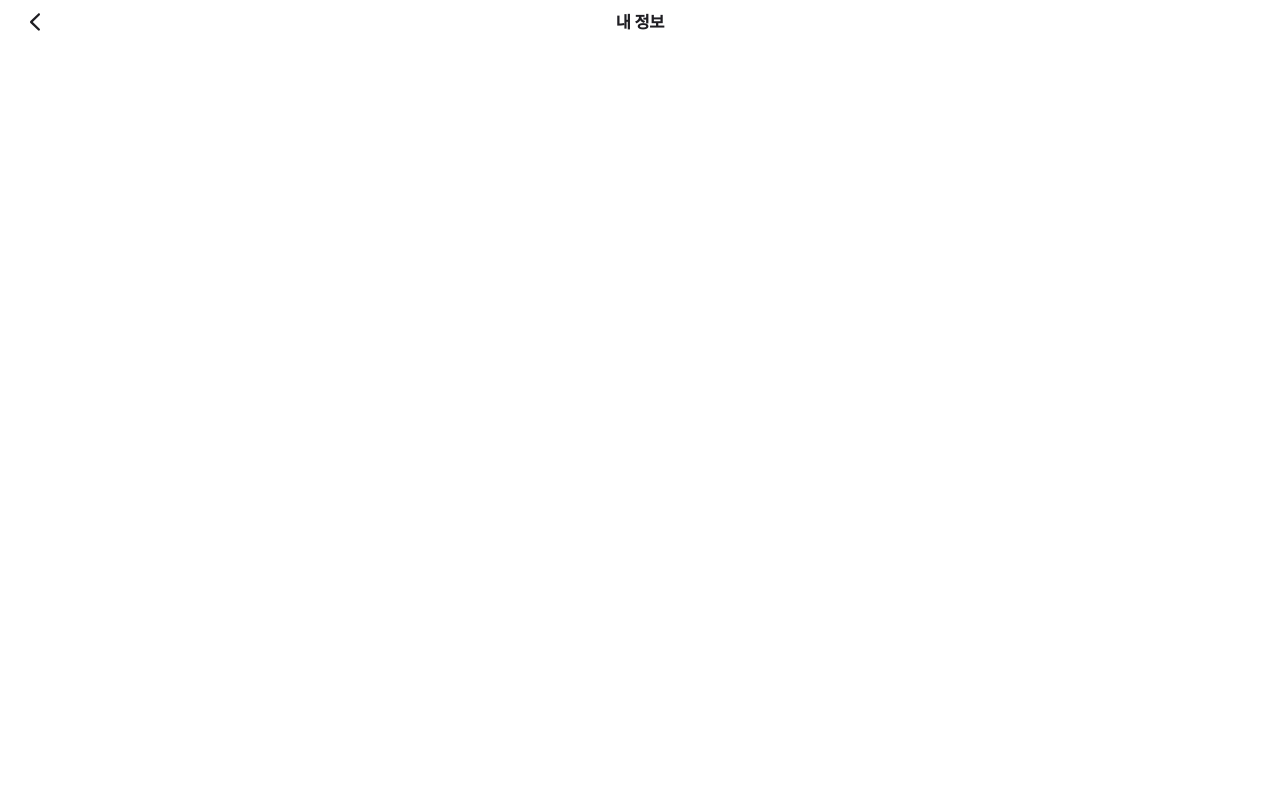
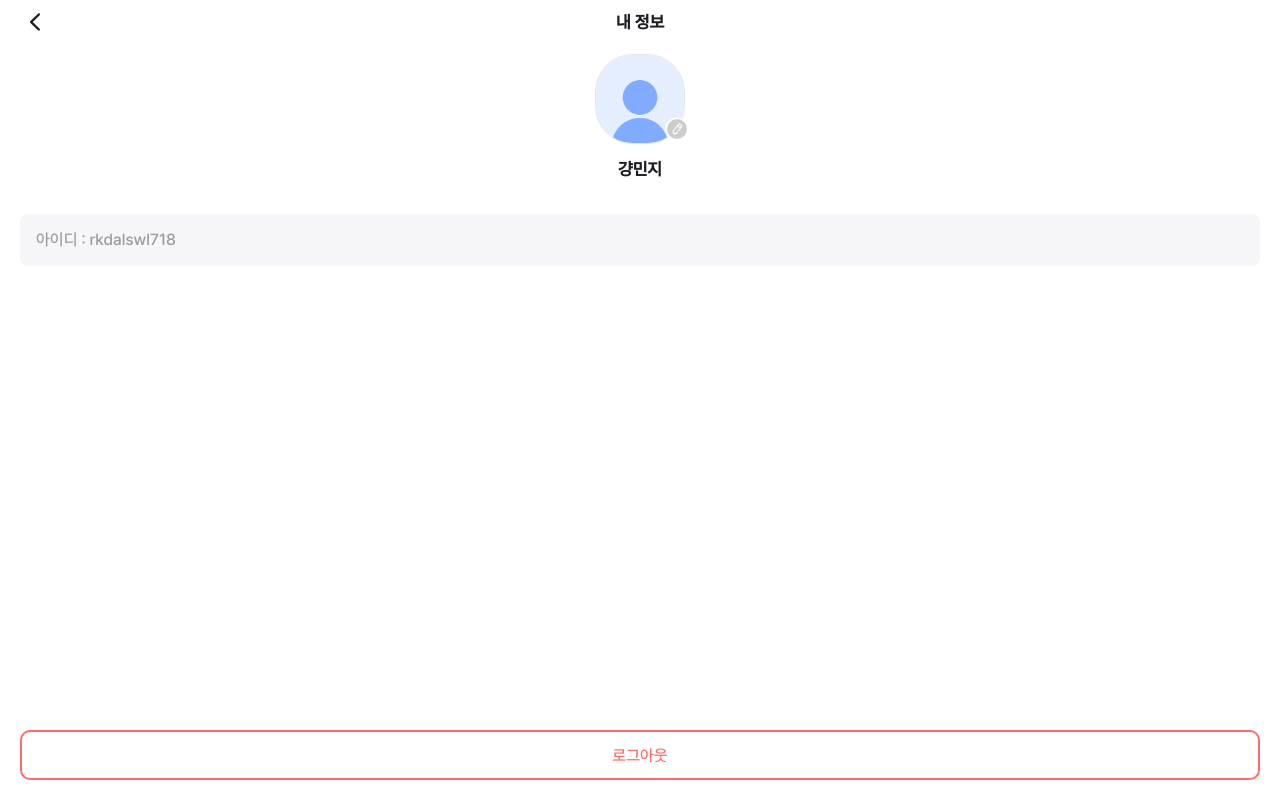
Before and after one commit to Legend-Situation/Mimic_Front, a React (Create React App) app: page /mypage in a window 1280 px wide. Built offline with nearby package versions, Linux system fonts and the light colour scheme; no server answers.

Commit message:
ADD :: mypage

```diff
--- a/src/pages/MyPage/index.tsx
+++ b/src/pages/MyPage/index.tsx
@@ -1,16 +1,32 @@
 import React from 'react';
-
 
 import * as _ from './style';
 import MainHeader from 'components/Headers/MainHeader';
+import ProfileLayout from 'components/common/ProfileLayout';
+import ButtonLayout from 'components/common/ButtonLayout';
 
 const MyPage = () => {
+  const userName = '걍민지';
+  const userId = 'rkdalswl718';
+
   return (
     <_.MyPage_Layout>
-      <MainHeader title='내 정보'/>
+      <MainHeader title="내 정보" />
       <_.MyPage_Container>
-
+        <ProfileLayout edit={true} />
+        <_.MyPage_Name>{userName}</_.MyPage_Name>
+        <_.MyPage_IdBox>아이디 : {userId}</_.MyPage_IdBox>
       </_.MyPage_Container>
+      <_.MyPage_Button>
+        <ButtonLayout
+          value="로그아웃"
+          state={true}
+          width="100%"
+          backgroundColor="#ffffff"
+          borderColor="#FF6B6B"
+          textColor="#ff6b6b"
+        />
+      </_.MyPage_Button>
     </_.MyPage_Layout>
   );
 };
--- a/src/pages/MyPage/style.ts
+++ b/src/pages/MyPage/style.ts
@@ -24,3 +24,19 @@ export const MyPage_Name = styled.p`
   margin: 15px 0;
   color: ${theme.gray.black};
 `;
+
+export const MyPage_IdBox = styled.div`
+  width: 100%;
+  height: 52px;
+  color: ${theme.gray[400]};
+  font-size: 16px;
+  font-weight: 400;
+  padding: 16px;
+  background-color: ${theme.gray[50]};
+  justify-content: center;
+  border-radius: 8px;
+  margin-top: 20px;
+`;
+export const MyPage_Button = styled.div`
+  padding: 20px;
+`;
--- a/src/pages/UserProfile/index.tsx
+++ b/src/pages/UserProfile/index.tsx
@@ -2,7 +2,7 @@ import React, { useState } from 'react';
 import { useNavigate } from 'react-router-dom';
 import * as _ from './style';
 import MainHeader from 'components/Headers/MainHeader';
-import ProfileLayout_Layout from 'components/common/ProfileLayout';
+import ProfileLayout from 'components/common/ProfileLayout';
 import LineInputLayout from 'components/common/LineInputLayout';
 import ChatUpload from 'components/common/ChatUpload';
 import ButtonLayout from 'components/common/ButtonLayout';
@@ -44,7 +44,7 @@ const UserProfile = () => {
         onControlClick={handleControlClick}
       />
       <_.UserProfile_Container>
-        <ProfileLayout_Layout edit={isEditing} />
+        <ProfileLayout edit={isEditing} />
         <LineInputLayout
           label="이름"
           placeholder="사용자이름"
```
Also changed, not shown: src/pages/UserDetails/style.ts (line endings or trailing spaces).
